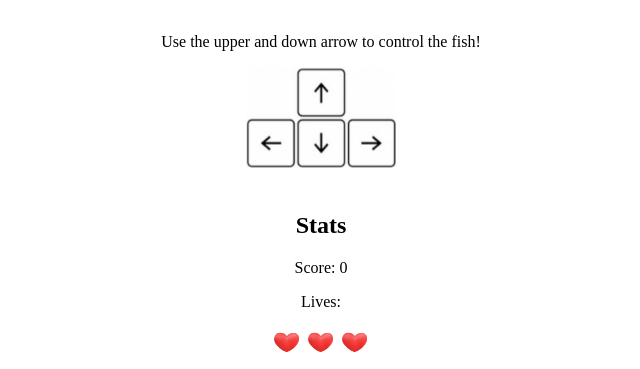
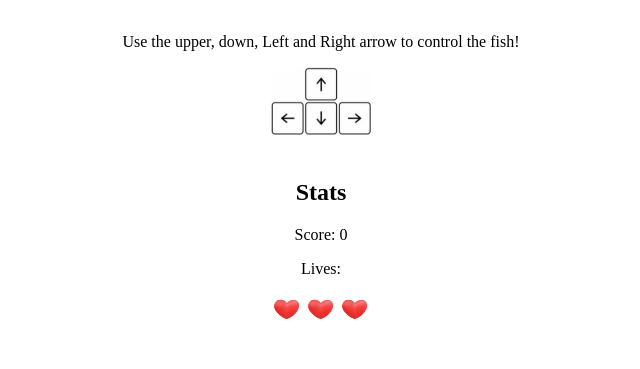
Before and after one commit to asmahanif1/Ironhack-Web-Project, a plain HTML site: page index.html in a window 1280 px wide. Shown: the part 439-808 px from the top of the page, without its empty margins (319-959 px from the left). Drawn offline with Linux system fonts and the light colour scheme.

Commit message:
life images again

```diff
--- a/index.html
+++ b/index.html
@@ -14,10 +14,8 @@
         <img src="./images/logo.png" alt="" class="logo-img" />
         <br />
         <button id="start-button">Start Game</button>
-        <p>Use the upper and down arrow to control the fish!</p>
+        <p>Use the upper, down, Left and Right arrow to control the fish!</p>
         <img src="./images/arrows.png" alt="" class="arrows-img" />
-
-
       </div>
 
       <div id="game-container">
@@ -28,11 +26,6 @@
             <img src="./images/life.png" alt="" id="one" class = "lives-img"/>
             <img src="./images/life.png" alt="" id="two" class = "lives-img"/>
             <img src="./images/life.png" alt="" id="three" class = "lives-img"/>
-
-
-
-
-
         </div>
         <!-- #game-screen is initially hidden using CSS style display: none -->
         <div id="game-screen">
--- a/style.css
+++ b/style.css
@@ -54,7 +54,7 @@ body {
 }
 
 .arrows-img {
-  width: 150px;
+  width: 100px;
 }
 
 body button {
```
Also changed, not shown: 1 other file.
